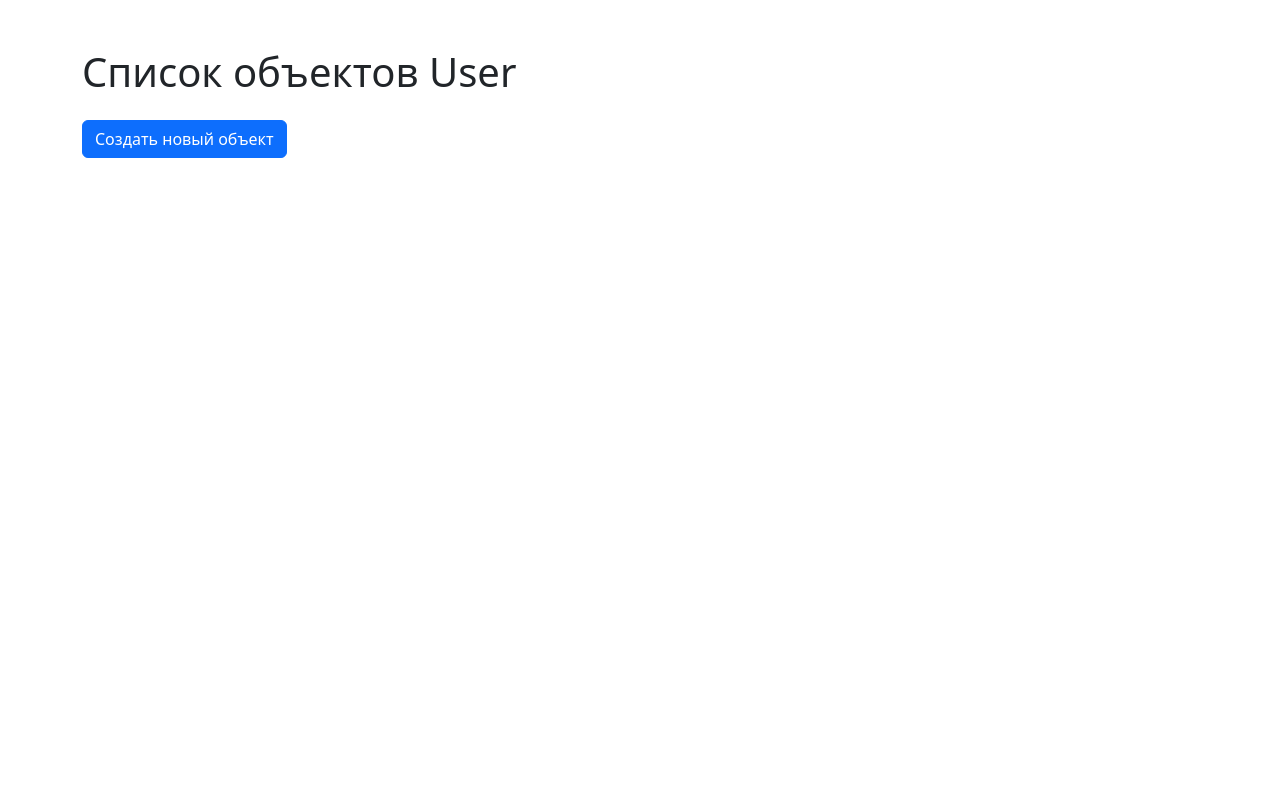
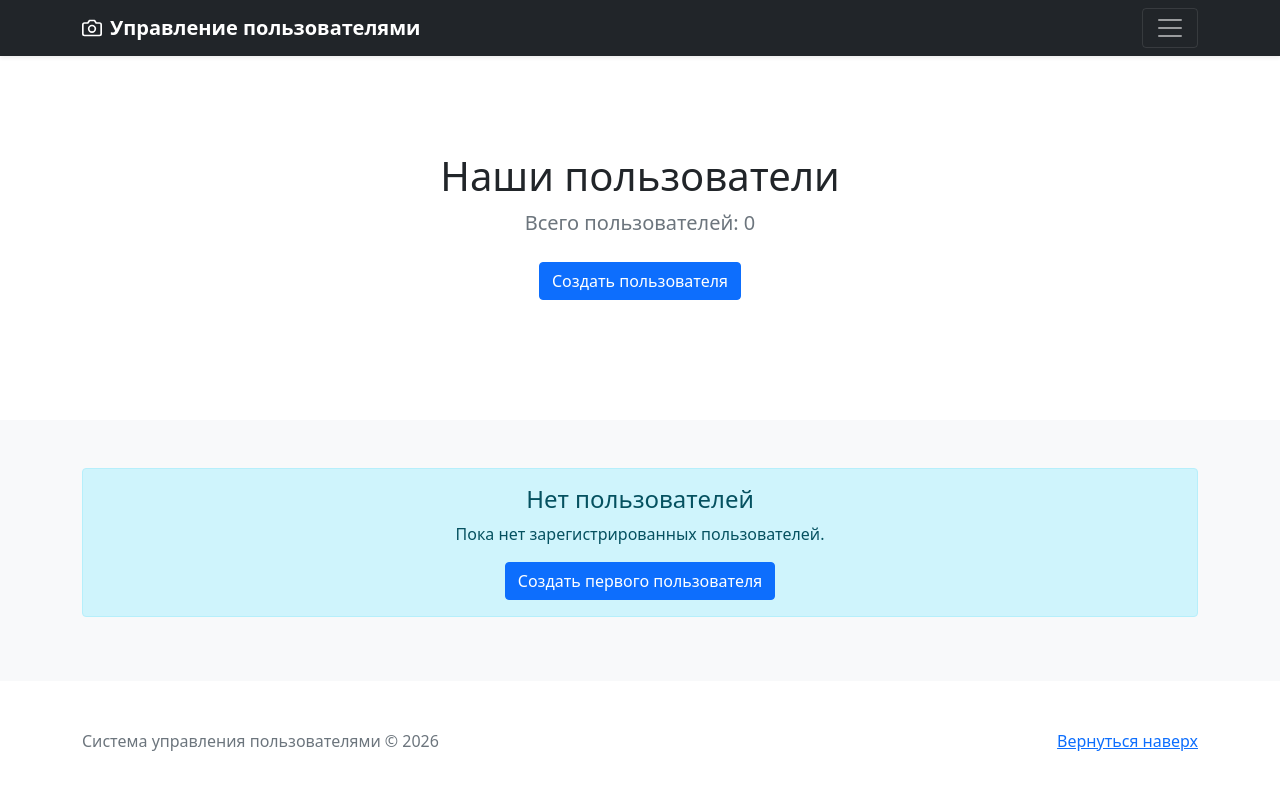
Before and after one commit to MrProdeon/django_ListManagmentService, a Django app: page / in a window 1280 px wide. Before the commit the page ends 158 px from the top, so only its background shows below. Run offline with Django 5.2, Linux system fonts and the light colour scheme; some libraries are stand-ins or nearby versions.

Commit message:
update list_user template for most beautiful picture

```diff
--- a/users/templates/list_user.html
+++ b/users/templates/list_user.html
@@ -1,24 +1,69 @@
-<!-- mymodel_list.html -->
-<!DOCTYPE html>
-<html>
-<head>
-    <title>Список объектов User</title>
-    <link rel="stylesheet" href="/static/css/bootstrap.min.css">
-</head>
-<body>
-    <div class="container mt-5">
-        <h1 class="mb-4">Список объектов User</h1>
-        <a href="{% url 'users:create_user' %}" class="btn btn-primary mb-3">Создать новый объект</a>
-        <ul class="list-group">
-            {% for user in users %}
-                <li class="list-group-item">
-                    <a href="{% url 'users:detail_user' user.pk%}">{{user.email}}</a>
-                    <a href="{% url 'users:update_user' user.pk%}" class="btn btn-sm btn-secondary ml-3">Редактировать</a>
-                    <a href="{% url 'users:delete_user' user.pk%}" class="btn btn-sm btn-danger ml-1">Удалить</a>
-                </li>
-            {% endfor %}
-        </ul>
+{% extends 'base.html' %}
+
+{% block content %}
+<main>
+    <section class="py-5 text-center container">
+        <div class="row py-lg-5">
+            <div class="col-lg-6 col-md-8 mx-auto">
+                <h1 class="fw-light">Наши пользователи</h1>
+                <p class="lead text-muted">Всего пользователей: {{ users|length }}</p>
+                <p>
+                    <a href="{% url 'users:create_user' %}" class="btn btn-primary my-2">Создать пользователя</a>
+                </p>
+            </div>
+        </div>
+    </section>
+
+    <div class="album py-5 bg-light">
+        <div class="container">
+            <div class="row row-cols-1 row-cols-sm-2 row-cols-md-3 g-3">
+                {% for user in users %}
+                <div class="col">
+                    <div class="card shadow-sm h-100">
+                        {% if user.avatar %}
+                            <img src="{{ user.avatar.url }}" class="card-img-top" alt="{{ user.full_name }}">
+                        {% else %}
+                            <div class="user-avatar">
+                                {{ user.full_name|slice:":1"|default:"U" }}
+                            </div>
+                        {% endif %}
+
+                        <div class="card-body">
+                            <h5 class="card-title">{{ user.full_name|default:"Без имени" }}</h5>
+                            <p class="card-text">
+                                <strong>Email:</strong> {{ user.email }}<br>
+                                <strong>Телефон:</strong> {{ user.phone_number|default:"-" }}<br>
+                                <strong>Страна:</strong> {{ user.country|default:"-" }}
+                            </p>
+                            {% if user.comment %}
+                                <p class="card-text text-muted small">{{ user.comment|truncatewords:15 }}</p>
+                            {% endif %}
+                            <div class="d-flex justify-content-between align-items-center mt-3">
+                                <div class="btn-group">
+                                    <a href="{% url 'users:detail_user' user.pk %}" class="btn btn-sm btn-outline-primary">Просмотр</a>
+                                    <a href="{% url 'users:update_user' user.pk %}" class="btn btn-sm btn-outline-secondary">Редактировать</a>
+                                    <a href="{% url 'users:delete_user' user.pk %}" class="btn btn-sm btn-outline-danger">Удалить</a>
+                                </div>
+                                <small class="text-muted">
+                                    {% if user.created_at %}
+                                        {{ user.created_at|date:"d.m.Y" }}
+                                    {% endif %}
+                                </small>
+                            </div>
+                        </div>
+                    </div>
+                </div>
+                {% empty %}
+                <div class="col-12">
+                    <div class="alert alert-info text-center">
+                        <h4>Нет пользователей</h4>
+                        <p>Пока нет зарегистрированных пользователей.</p>
+                        <a href="{% url 'users:create_user' %}" class="btn btn-primary">Создать первого пользователя</a>
+                    </div>
+                </div>
+                {% endfor %}
+            </div>
+        </div>
     </div>
-    <script src="/static/js/bootstrap.bundle.min.js"></script>
-</body>
-</html>
+</main>
+{% endblock %}
```
